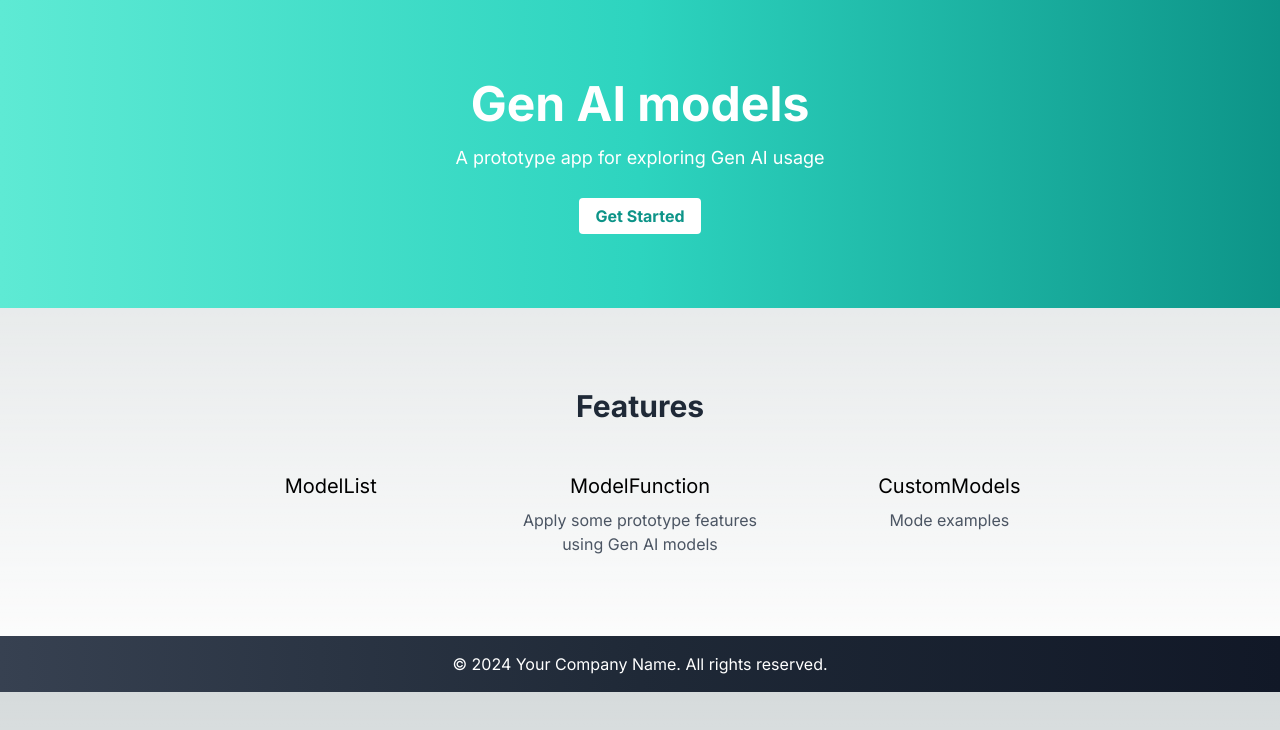
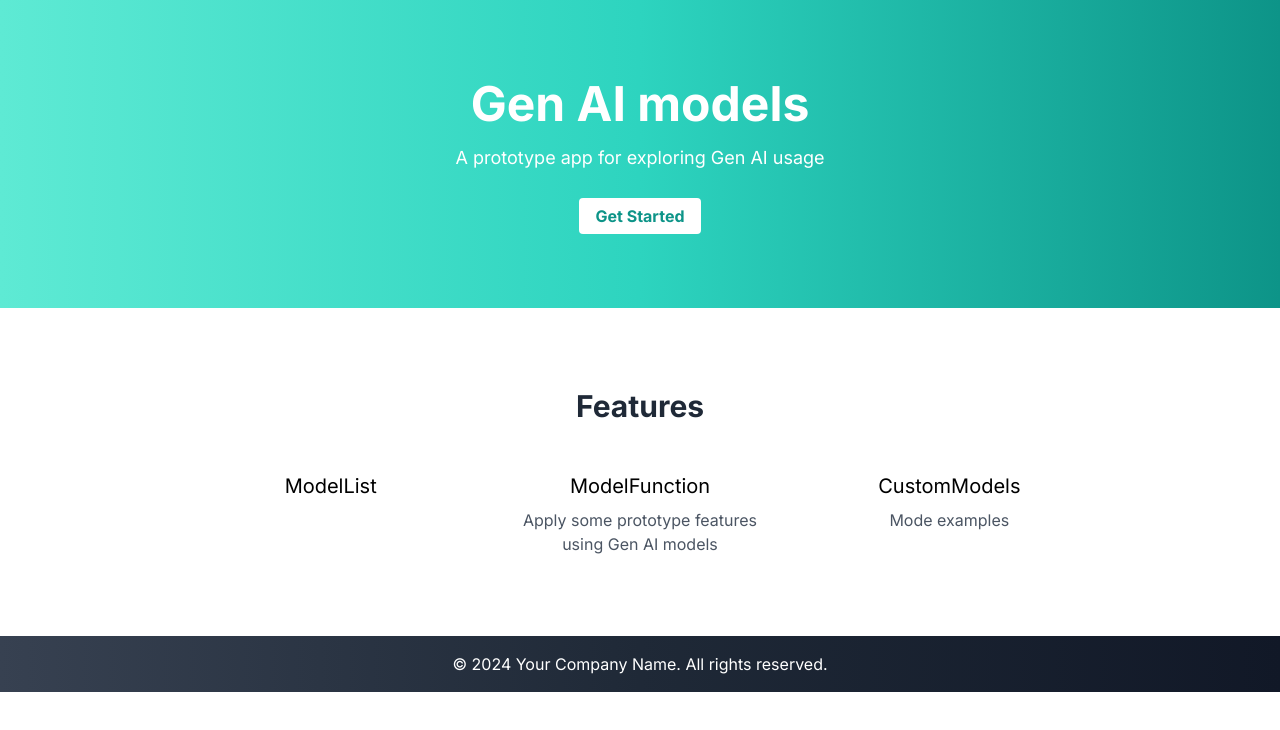
Before and after one commit to HaoWang95/code-tool, a Next.js app: page / in a window 1280 px wide. Shown: the top 730 px of the page. Built offline with nearby package versions, Linux system fonts and the light colour scheme; a web font is replaced by a local one.

Commit message:
update: markdown instruction

```diff
--- a/src/app/globals.css
+++ b/src/app/globals.css
@@ -2,7 +2,22 @@
 @tailwind components;
 @tailwind utilities;
 
-:root {
+input[type='number'] {
+  -moz-appearance: textfield;
+  appearance: textfield;
+}
+
+input[type='number']::-webkit-inner-spin-button {
+  -webkit-appearance: none;
+  margin: 0;
+}
+
+input[type='number']::-webkit-outer-spin-button {
+  -webkit-appearance: none;
+  margin: 0;
+}
+
+/* :root {
   --foreground-rgb: 0, 0, 0;
   --background-start-rgb: 214, 219, 220;
   --background-end-rgb: 255, 255, 255;
@@ -30,4 +45,4 @@ body {
   .text-balance {
     text-wrap: balance;
   }
-}
+} */
--- a/src/app/ui/ModelCard.tsx
+++ b/src/app/ui/ModelCard.tsx
@@ -41,8 +41,8 @@ const ModelCard = ({ data }: { data: FoundationModelSummary }) => {
             label: "Streaming Supported",
             value: data.responseStreamingSupported ? "Yes" : "No",
           },
-        ].map(({ label, value }) => (
-          <div key={label} className="py-2 flex justify-between items-center">
+        ].map(({ label, value }, index) => (
+          <div key={`${label}-${index}`} className="py-2 flex justify-between items-center">
             <span className={`font-semibold ${COMMON_TEXT_COLOR.TEAL}`}>
               {label}:
             </span>
```
Also changed, not shown: 1 other file (tests, documents, lock files or other folders).
